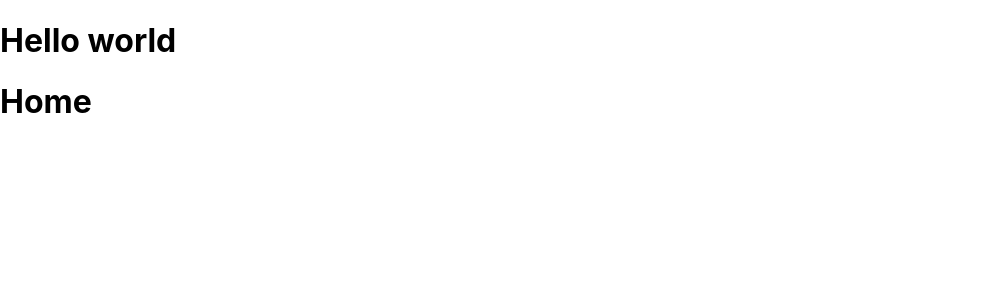
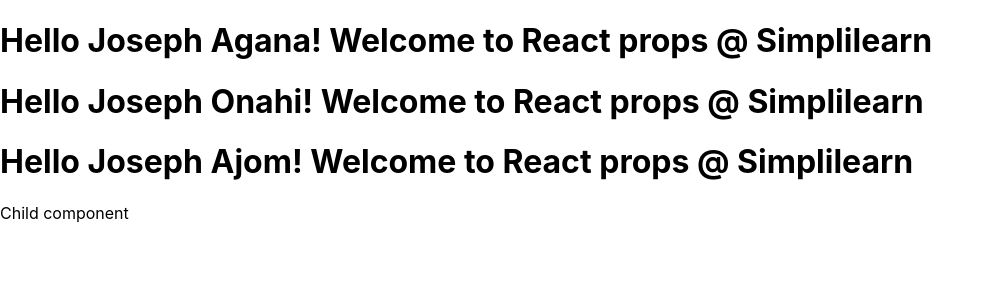
Before and after one commit to Agana-Joseph/ReactMediaApp, a React (Create React App) app: page / in a window 1280 px wide. Shown: the top 300 px of the page, without its empty margins (0-993 px from the left). Built offline with nearby package versions, Linux system fonts and the light colour scheme; the HTML template or start-up script is replaced by a standard one.

Commit message:
Just here batling with React props, come help a brother lol

```diff
--- a/src/App.js
+++ b/src/App.js
@@ -1,8 +1,11 @@
 import Pages from "./pages/Pages"
+import ClassProps from "./ClassProps";
 function App() {
   return (
     <div className="App">
-      <h1>Hello world</h1>
+      <ClassProps name = "Agana" />
+      <ClassProps name = "Onahi" />
+      <ClassProps name = "Ajom"> <p>Child component</p></ClassProps>
       <Pages />
     </div>
   );
--- /dev/null
+++ b/src/ClassProps.jsx
@@ -0,0 +1,14 @@
+import React, { Component } from 'react'
+
+class ClassProps extends Component {
+  render() {
+    return (
+      <div>
+        <h1>Hello Joseph {this.props.name}! Welcome to React props @ Simplilearn</h1>
+        <p>{this.props.children}</p>
+      </div>
+    )
+  }
+}
+
+export default ClassProps
--- a/src/pages/Home.jsx
+++ /dev/null
@@ -1,14 +0,0 @@
-import FuntionalComp from "./Components/FunctionCom";
-
-import React from "react";
-
-
-function Home() {
-  return (
-    <div>
-      <h1>Home</h1>
-    </div>
-  );
-}
-
-export default Home;
--- a/src/pages/Pages.jsx
+++ b/src/pages/Pages.jsx
@@ -1,10 +1,8 @@
 import React from 'react'
-import Home from "./Home"
-
 function Pages() {
   return (
     <div>
-        <Home />
+
     </div>
   )
 }
```
